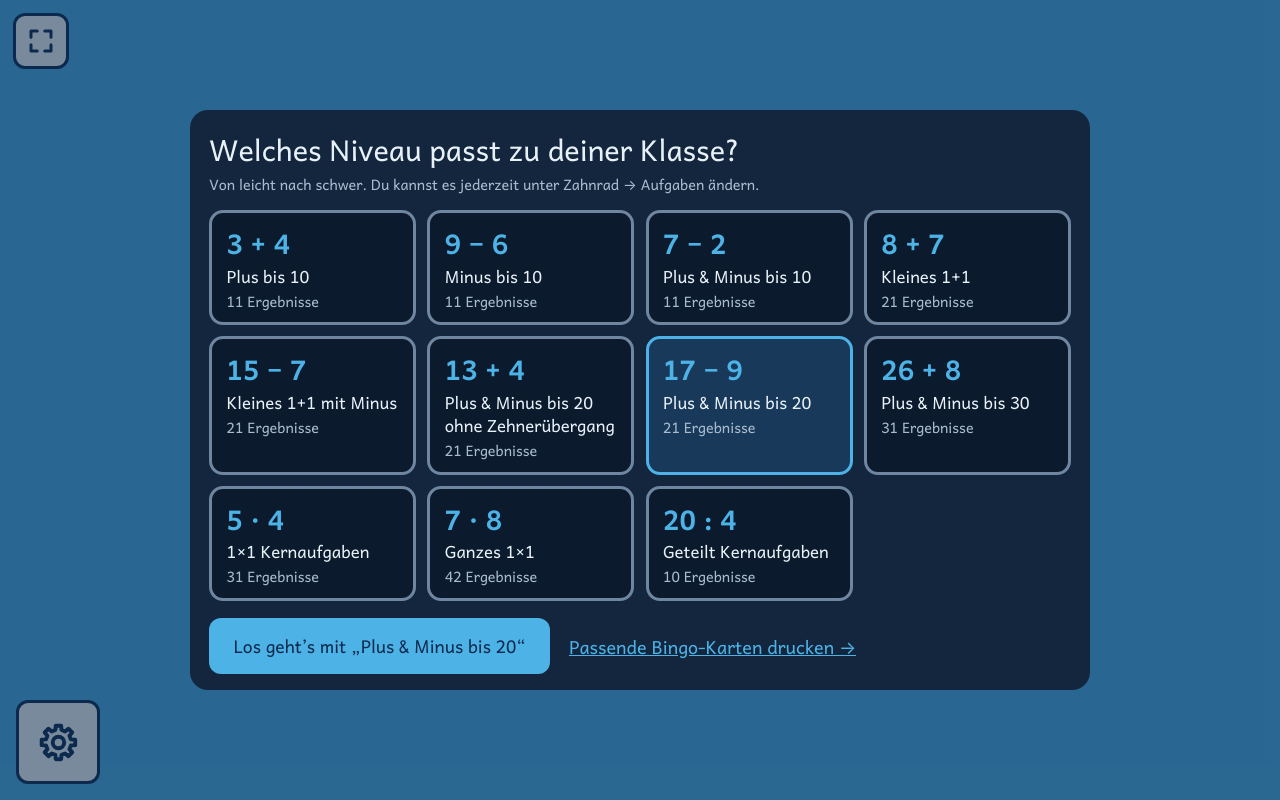
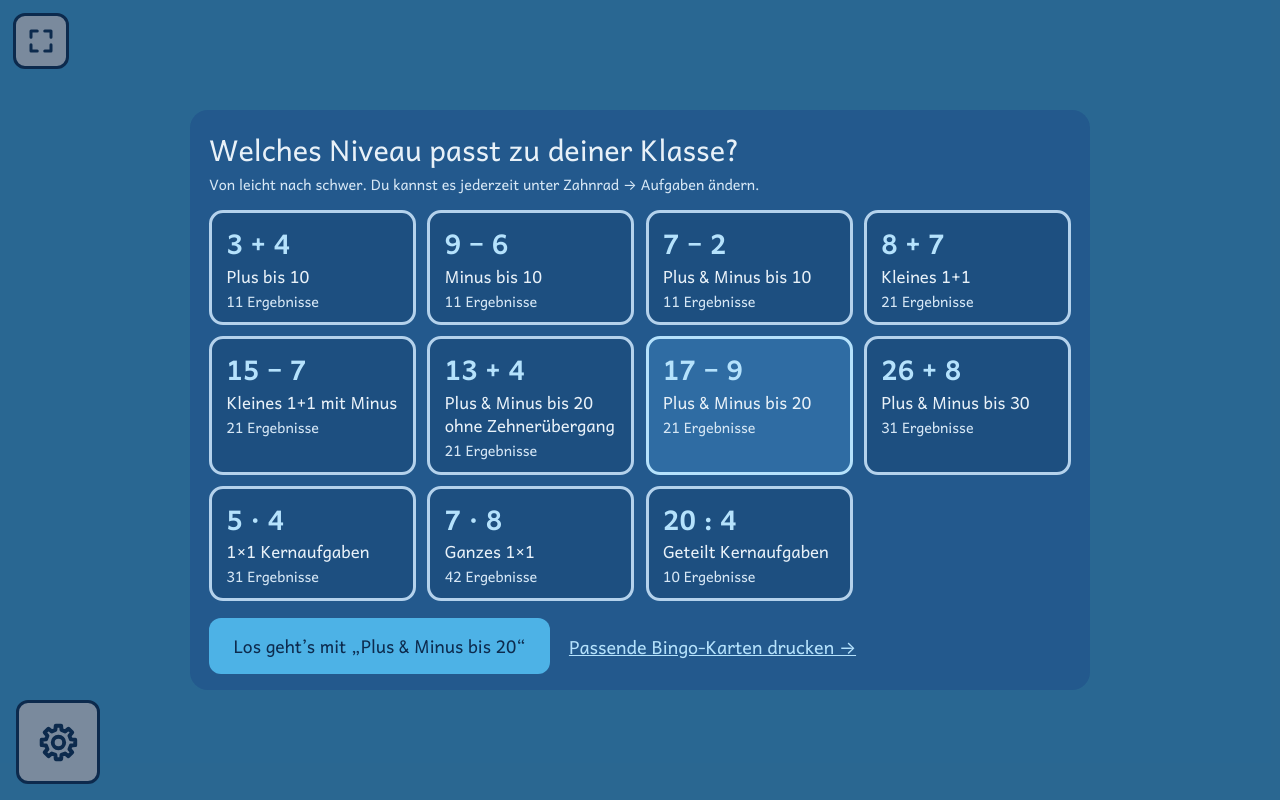
Before and after one commit to Walteroelf/MatheBingo, a plain HTML site: page index.html in a window 1280 px wide. Drawn offline with Linux system fonts and the dark colour scheme.

Commit message:
Dunkelmodus in Mittelblau (design.css Version 3) (#2)
Claude-Session: https://claude.ai/code/session_019tz1pKtRznSd49XAQemqGh

Co-authored-by: Claude <noreply@anthropic.com>

```diff
--- a/design.css
+++ b/design.css
@@ -3,7 +3,7 @@
    Farben angelehnt an Olympia München 1972 (Otl Aicher):
    sieben Farben plus Weiß, kein Rot, kein Schwarz. Regeln: DESIGN.md
    Diese Datei ist in allen Apps gleich. App-eigenes gehört in style.css.
-   Version 1
+   Version 3 (Dunkelmodus in Mittelblau)
    ========================================================================== */
 
 :root {
@@ -18,9 +18,19 @@
   --weiss:       #FFFFFF;
   --dunkelblau:  #0D2B4E;  /* Schrift statt Schwarz, auf jeder Farbfläche */
 
+  /* Fachfarben als Signal im Stundenplan. Nur als Fläche mit dunkelblauer Schrift.
+     Deutsch ist ein warmes Zinnoberrot, kein Signalrot (4,7 : 1 mit Dunkelblau). */
+  --fach-deutsch: #EF6B45;
+  --fach-mathe:   var(--hellblau);
+
+  /* Akzent der App: Hauptknöpfe, Auswahl. Standard Hellblau, eine App kann ihre Fachfarbe setzen. */
+  --app-akzent:  var(--hellblau);
+
   /* dunklere Töne für farbige Schrift auf Weiß */
   --gruen-text:  #1E6B2A;
   --orange-text: #9A4F00;
+  --gruen-schrift: var(--gruen-text);    /* im Dunkelmodus heller */
+  --orange-schrift: var(--orange-text);
 
   /* Rollen (wechseln im Dunkelmodus) */
   --hg:          #EEF5FA;  /* Seitenhintergrund */
@@ -58,16 +68,18 @@
 
 @media (prefers-color-scheme: dark) {
   :root {
-    --hg:          #0B1A2C;
-    --karte:       #13263D;
-    --flaeche-2:   #1B3350;
-    --auswahl:     #18395A;
+    --hg:          #1D4F80;  /* Mittelblau, Text 7,4 : 1 */
+    --karte:       #23598D;
+    --flaeche-2:   #2A6498;
+    --auswahl:     #2F6CA3;
     --text:        #E8F1F8;
-    --leise:       #A9BCCF;
-    --linie:       #24405F;
-    --rand:        #6F86A0;
-    --akzent-text: var(--hellblau);
-    --hinweis-text: var(--orange);
+    --leise:       #D6E7F5;
+    --linie:       #3A80BC;
+    --rand:        #B4D2EC;
+    --akzent-text: #B5E2FC;  /* Hellblau, aufgehellt, damit Schrift auf Mittelblau 4,5 : 1 erreicht */
+    --hinweis-text: #FFC266; /* Orange, aufgehellt */
+    --gruen-schrift: #BFE39A;
+    --orange-schrift: #FFC266;
   }
 }
 
@@ -101,7 +113,7 @@ a { color: var(--akzent-text); }
   padding: 0 var(--a-3);
   border: var(--rand-breite) solid transparent;
   border-radius: var(--rundung);
-  background: var(--hellblau); color: var(--dunkelblau);
+  background: var(--app-akzent); color: var(--dunkelblau);
   font-weight: 700; text-decoration: none;
 }
 .knopf.leise   { background: var(--karte); color: var(--text); border-color: var(--rand); }
--- a/index.html
+++ b/index.html
@@ -11,7 +11,7 @@
   <title>Mathe-Bingo</title>
   <link rel="manifest" href="manifest.webmanifest">
   <link rel="apple-touch-icon" href="icons/icon-180.png">
-  <link rel="stylesheet" href="design.css?v=1">
+  <link rel="stylesheet" href="design.css?v=3">
   <link rel="stylesheet" href="style.css?v=44">
 </head>
 <body class="game">
--- a/sw.js
+++ b/sw.js
@@ -6,7 +6,7 @@
 // Alles andere kommt sofort aus dem Speicher und wird im Hintergrund aufgefrischt.
 // Skripte und CSS haben ?v=N: Eine neue Nummer ist eine neue Adresse und wird frisch geladen.
 // Bei Änderungen an der Dateiliste oder den Ansagen VERSION erhöhen.
-const VERSION = 'mathebingo-v5';
+const VERSION = 'mathebingo-v6';
 
 const FILES = [
   './',
```
Also changed, not shown: druck.html (+1 -1 lines), 1 other file.
